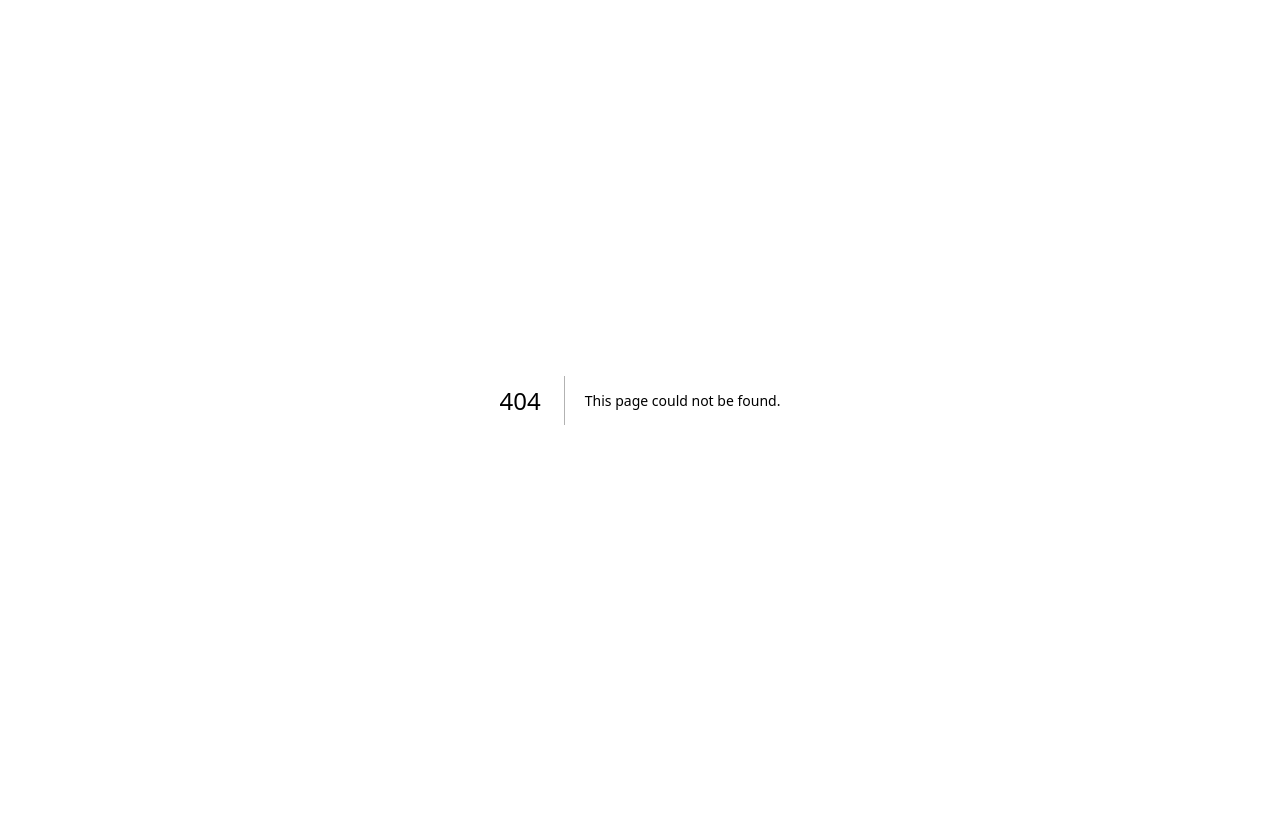
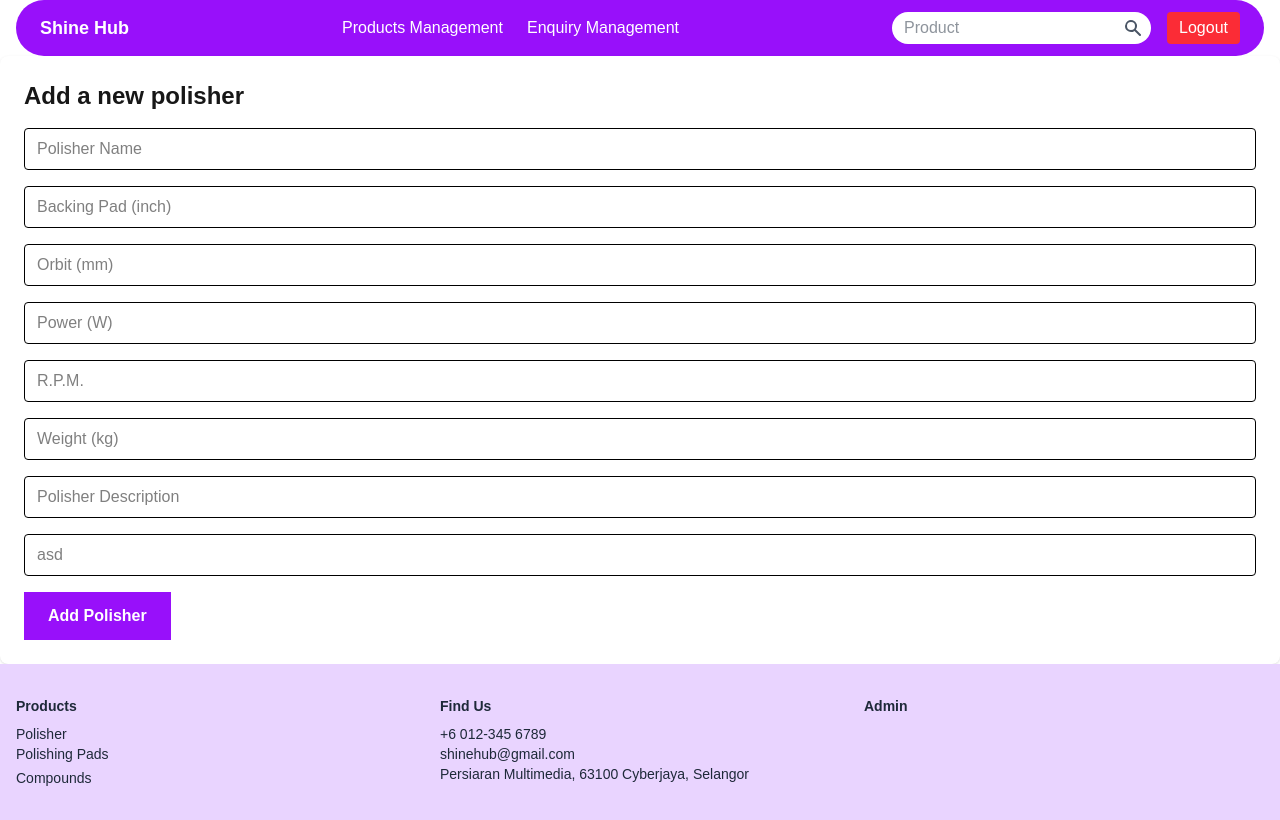
Before and after one commit to Lauzt1/Real-Time-Chatbot-Engine, a Next.js app in the folder shinehub/: page /admin/productManagement/addPolisher in a window 1280 px wide. Before the commit this address had no page. Built offline with nearby package versions, Linux system fonts and the light colour scheme.

Commit message:
admin add polisher

```diff
--- /dev/null
+++ b/shinehub/src/app/admin/productManagement/addPolisher/page.jsx
@@ -0,0 +1,111 @@
+"use client";
+
+import { useState } from "react";
+import { useRouter } from "next/navigation";
+
+export default function AddPolisher() {
+    const [name, setName] = useState("");
+    const [backingpad, setBackingpad] = useState("");
+    const [orbit, setOrbit] = useState("");
+    const [power, setPower] = useState("");
+    const [rpm, setRpm] = useState("");
+    const [weight, setWeight] = useState("");
+    const [description, setDescription] = useState("");
+    const [imageUrl, setImageUrl] = useState("");
+
+    const router = useRouter();
+
+    const handleSubmit = async (e) => {
+        e.preventDefault();
+        if (!name || !backingpad || !orbit || !power || !rpm || !weight || !description || !imageUrl ) {
+            alert("All fields are required.");
+            return;
+        }
+        try {
+            const res = await fetch('http://localhost:3000/api/polisher', {
+                method: 'POST',
+                headers: {
+                    'Content-Type': 'application/json',
+                },
+                body: JSON.stringify({ name, backingpad, orbit, power, rpm, weight, description, imageUrl }),
+            });
+
+            if (res.ok) {
+                router.push("/admin/productManagement");
+            } else {
+                throw new Error("Failed to add a product");
+            }
+        } catch (error) {
+            console.log(error);
+        }
+    };
+
+    return (
+        <form onSubmit={handleSubmit} className="bg-white p-6 rounded-lg shadow space-y-4">
+        <h2 className="text-2xl font-semibold">Add a new polisher</h2>
+            <input
+                onChange={(e) => setName(e.target.value)}
+                value={name}
+                className="w-full border px-3 py-2 rounded text-black"
+                type="text"
+                placeholder="Polisher Name"
+            />
+            <input
+                onChange={(e) => setBackingpad(e.target.value)}
+                value={backingpad}
+                className="w-full border px-3 py-2 rounded text-black"
+                type="text"
+                placeholder="Backing Pad (inch)"
+            />
+            <input
+                onChange={(e) => setOrbit(e.target.value)}
+                value={orbit}
+                className="w-full border px-3 py-2 rounded text-black"
+                type="text"
+                placeholder="Orbit (mm)"
+            />
+            <input
+                onChange={(e) => setPower(e.target.value)}
+                value={power}
+                className="w-full border px-3 py-2 rounded text-black"
+                type="text"
+                placeholder="Power (W)"
+            />
+            <input
+                onChange={(e) => setRpm(e.target.value)}
+                value={rpm}
+                className="w-full border px-3 py-2 rounded text-black"
+                type="text"
+                placeholder="R.P.M."
+            />
+            <input
+                onChange={(e) => setWeight(e.target.value)}
+                value={weight}
+                className="w-full border px-3 py-2 rounded text-black"
+                type="text"
+                placeholder="Weight (kg)"
+            />
+            <input
+                onChange={(e) => setDescription(e.target.value)}
+                value={description}
+                className="w-full border px-3 py-2 rounded text-black"
+                type="text"
+                placeholder="Polisher Description"
+            />
+            <input
+                onChange={(e) => setImageUrl(e.target.value)}
+                value={imageUrl}
+                className="w-full border px-3 py-2 rounded text-black"
+                type="text"
+                placeholder="asd"
+            />
+
+            <button
+                type="submit"
+                className="bg-purple-600 font-bold text-white py-3 px-6 w-fit"
+            >
+                Add Polisher
+            </button>
+        </form>
+    )
+}
--- a/shinehub/src/app/admin/productManagement/page.jsx
+++ b/shinehub/src/app/admin/productManagement/page.jsx
@@ -1,7 +1,11 @@
 import ProductCard from "@/components/admin/PolisherCard";
+import Link from "next/link";
 
 export default function ProductManagement() {
     return (
-        <ProductCard />
+        <>
+            <Link className="bg-white p-2" href="/admin/productManagement/addPolisher">Add Polisher</Link>
+            <ProductCard />
+        </>
     )
 }
```
